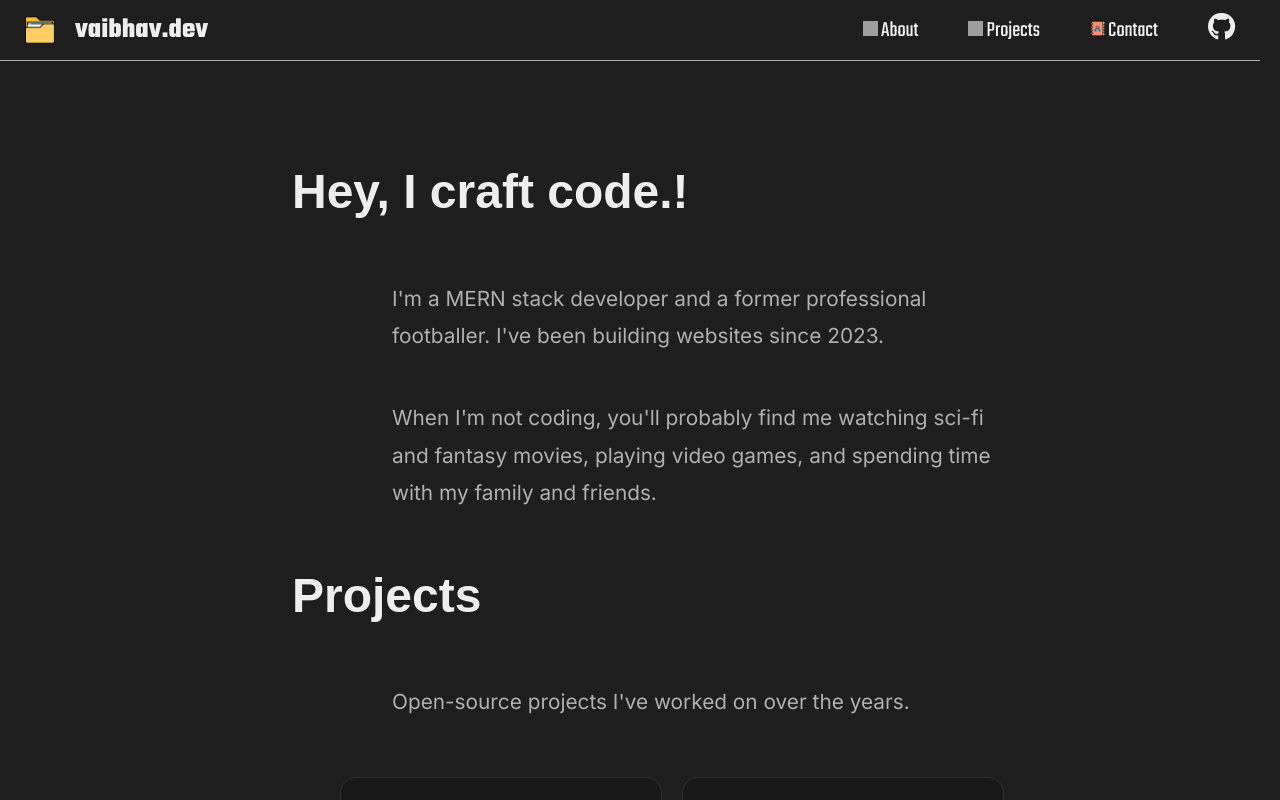
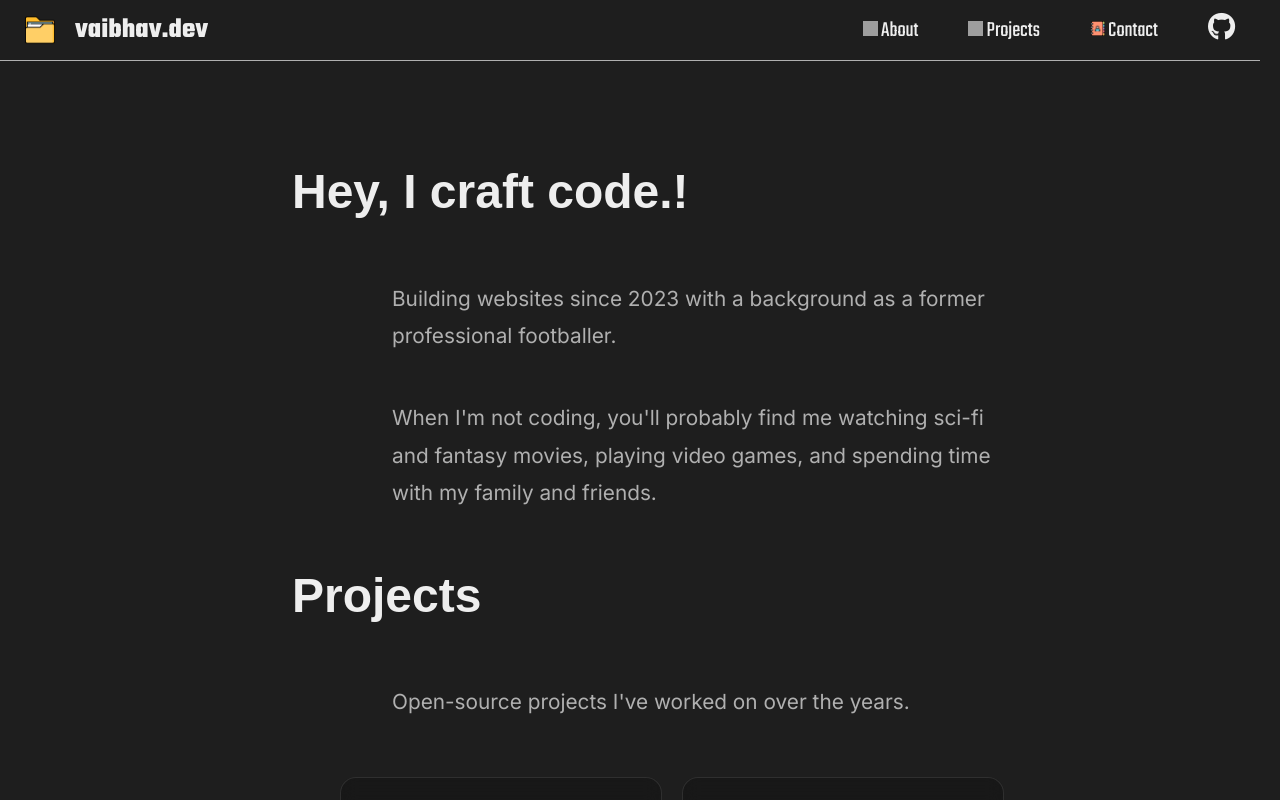
Before and after one commit to vaibhavsorathiya77/client, a React (Create React App) app: page / in a window 1280 px wide. Built offline with nearby package versions, Linux system fonts and the light colour scheme; grey boxes are pictures that could not be loaded.

Commit message:
edit in para

```diff
--- a/src/components/Home.jsx
+++ b/src/components/Home.jsx
@@ -113,7 +113,7 @@ const Home = () => {
         {/* Heading Section */}
         <h1 style={headingStyle}>Hey, I craft code.!</h1>
         <p className="para">
-          I'm a MERN stack developer and a former professional footballer. I've been building websites since 2023.
+          Building websites since 2023 with a background as a former professional footballer.
         </p>
         <p className="para">
           When I'm not coding, you'll probably find me watching sci-fi and fantasy movies, playing video games, and spending time with my family and friends.
```
